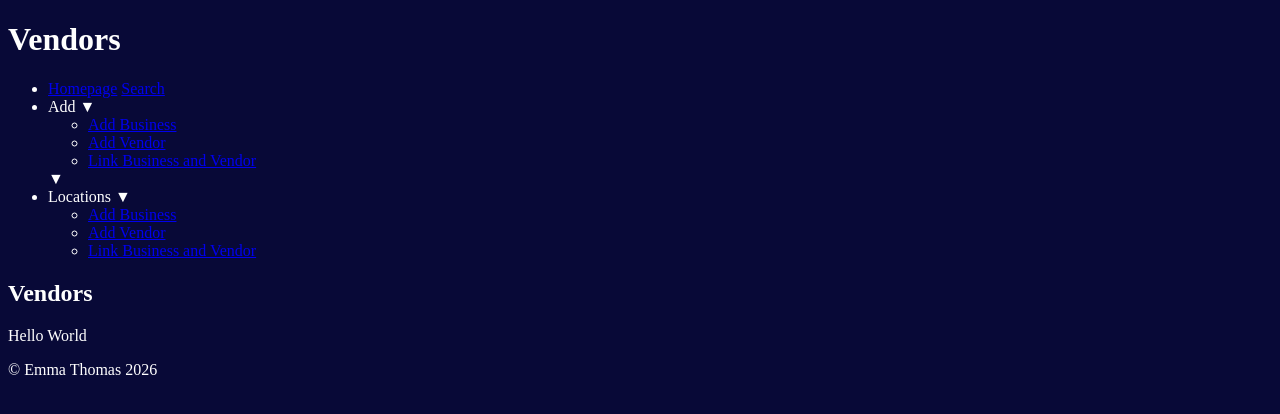
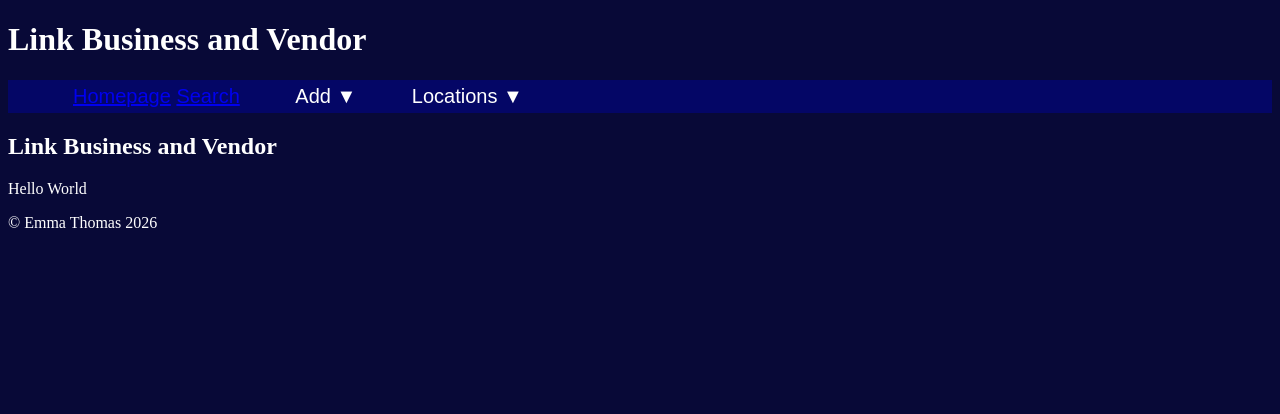
Before and after one commit to thomasem1369/12CSP_Flask, a Flask app: page /link_business_vendor in a window 1280 px wide. Shown: the top 414 px of the page. Run offline with Flask 3, Linux system fonts and the light colour scheme.

Commit message:
Nav Bar Improvements

```diff
--- a/app.py
+++ b/app.py
@@ -10,7 +10,7 @@ def create_connection(db_file):
 
     try:
         connection = sqlite3.connect(db_file)
-        connection.row_factory = sqlite3.Row
+        connection.row_factory = sqlite3.Row # This allows us to access the columns by name instead of index
         return connection
     except Error as e:
         print(e)
@@ -27,7 +27,7 @@ def render_search():
     cursor = db.cursor()
     cursor.execute("SELECT * from business WHERE business_name = ?", (search_query,))
     rows = cursor.fetchall()
-    result = [dict(row) for row in rows]
+    result = [dict(row) for row in rows] # Convert rows to a list of dictionaries instead of numbers
     print(result)
     db.close()
     return render_template('search.html', result=result)
--- a/static/css/style.css
+++ b/static/css/style.css
@@ -1,6 +1,50 @@
 body {
     background-color: #080937ff;
     color: #ffffff;
+}
+
+.nav_class > ul {
+    background-color: rgb(4, 6, 102);
+    color: #ffffff;
+    font-size: 20px;
+    font-family: sans-serif;
+}
+
+.nav_class > ul >li {
+    list-style-type:none;
+    display: inline-block;
+    padding: 5px 25px;
+    position: relative;
+}
+
+.nav_class > ul >li:hover {
+    background-color: #ffffff;
+}
+
+ul.sub-menu{
+    position:absolute;
+    background-color: #ffffff;
+    list-style-type: none;
+    width: 125px;
+    padding-left: 0px;
+    margin-left: -25px;
+    padding-top: 5px;
+    opacity: 0;
+}
+
+ul.sub-menu li{
+    padding-left:25px;
+    padding-top: 5px;
+    padding-bottom: 5px;
+}
+
+.nav_class li:hover .sub-menu{
+    opacity: 1;
+}
+
+ul.sub-menu li hover{
+    color: white;
+    background-color: #444444;
 }
 
 .search{
--- a/templates/add_business.html
+++ b/templates/add_business.html
@@ -7,7 +7,7 @@
 </head>
 <body>
     <header>
-        <h1>Vendors</h1>
+        <h1>Add Business</h1>
     </header>
     <!-- Navigation bar -->
     <nav class="nav_class">
@@ -31,7 +31,6 @@
                     </li>
                 </ul>
             </li>
-                <span class = "arrow">&#9660;</span>
             <li>
                 Locations
                 <span class = "arrow">&#9660;</span>
@@ -52,7 +51,7 @@
     </nav>
 
     <main>
-        <h2>Vendors</h2>
+        <h2>Add Business</h2>
         <p>Hello World</p>
         <p>{{search}}</p>
     </main>
--- a/templates/index.html
+++ b/templates/index.html
@@ -31,7 +31,6 @@
                     </li>
                 </ul>
             </li>
-                <span class = "arrow">&#9660;</span>
             <li>
                 Locations
                 <span class = "arrow">&#9660;</span>
--- a/templates/link_business_vendor.html
+++ b/templates/link_business_vendor.html
@@ -2,12 +2,12 @@
 <html lang="en">
 <head>
     <meta charset="UTF-8">
-    <title>Vendors</title>
+    <title>Link Business and Vendor</title>
     <link type="text/css" rel="stylesheet" href="/static/css/style.css">
 </head>
 <body>
     <header>
-        <h1>Vendors</h1>
+        <h1>Link Business and Vendor</h1>
     </header>
     <!-- Navigation bar -->
     <nav class="nav_class">
@@ -31,7 +31,6 @@
                     </li>
                 </ul>
             </li>
-                <span class = "arrow">&#9660;</span>
             <li>
                 Locations
                 <span class = "arrow">&#9660;</span>
@@ -52,7 +51,7 @@
     </nav>
 
     <main>
-        <h2>Vendors</h2>
+        <h2>Link Business and Vendor</h2>
         <p>Hello World</p>
         <p>{{search}}</p>
     </main>
--- a/templates/locations_table.html
+++ b/templates/locations_table.html
@@ -2,12 +2,12 @@
 <html lang="en">
 <head>
     <meta charset="UTF-8">
-    <title>Vendors</title>
+    <title>Locations</title>
     <link type="text/css" rel="stylesheet" href="/static/css/style.css">
 </head>
 <body>
     <header>
-        <h1>Vendors</h1>
+        <h1>Locations</h1>
     </header>
     <!-- Navigation bar -->
     <nav class="nav_class">
@@ -52,7 +52,7 @@
     </nav>
 
     <main>
-        <h2>Vendors</h2>
+        <h2>Locations</h2>
         <p>Hello World</p>
         <p>{{search}}</p>
     </main>
--- a/templates/search.html
+++ b/templates/search.html
@@ -2,12 +2,12 @@
 <html lang="en">
 <head>
     <meta charset="UTF-8">
-    <title>Vendors</title>
+    <title>Search</title>
     <link type="text/css" rel="stylesheet" href="/static/css/style.css">
 </head>
 <body>
     <header>
-        <h1>Vendors</h1>
+        <h1>Search</h1>
     </header>
     <!-- Navigation bar -->
     <nav class="nav_class">
@@ -59,7 +59,7 @@
         </form>
     </div>
     <main>
-        <h2>Vendors</h2>
+        <h2>Search</h2>
         <p>Hello World</p>
         <p></p>
         {% for row in result %}
--- a/templates/vendor_table.html
+++ b/templates/vendor_table.html
@@ -2,12 +2,12 @@
 <html lang="en">
 <head>
     <meta charset="UTF-8">
-    <title>Vendors</title>
+    <title>Vendor Table</title>
     <link type="text/css" rel="stylesheet" href="/static/css/style.css">
 </head>
 <body>
     <header>
-        <h1>Vendors</h1>
+        <h1>Vendor Table</h1>
     </header>
     <!-- Navigation bar -->
     <nav class="nav_class">
@@ -52,7 +52,7 @@
     </nav>
 
     <main>
-        <h2>Vendors</h2>
+        <h2>Vendor Table</h2>
         <p>Hello World</p>
         <p>{{search}}</p>
     </main>
```
Also changed, not shown: templates/add_vendor.html (+3 -4 lines), templates/business_table.html (+3 -4 lines), templates/edit_business.html (+3 -4 lines), templates/edit_vendor.html (+3 -4 lines), templates/information_profile.html (+3 -4 lines).
